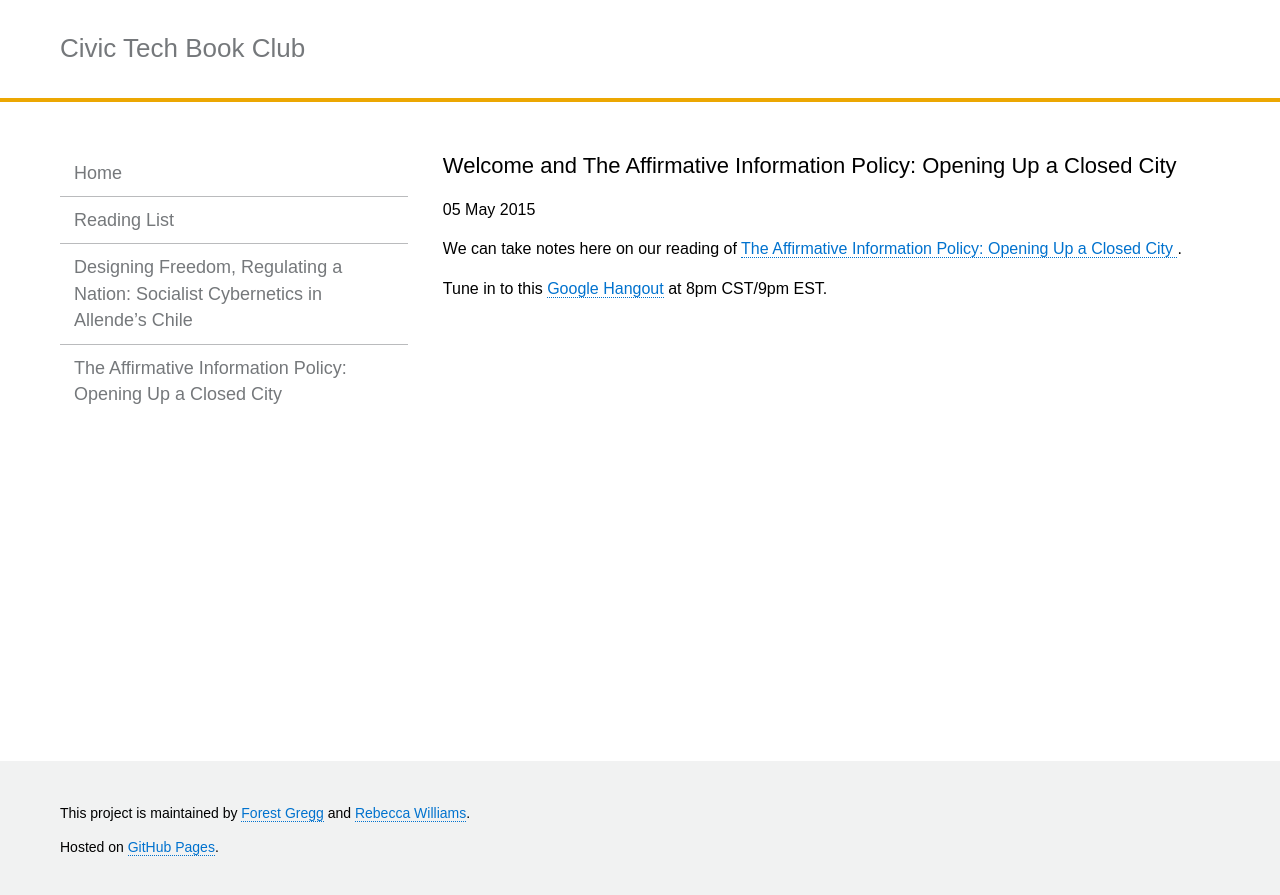
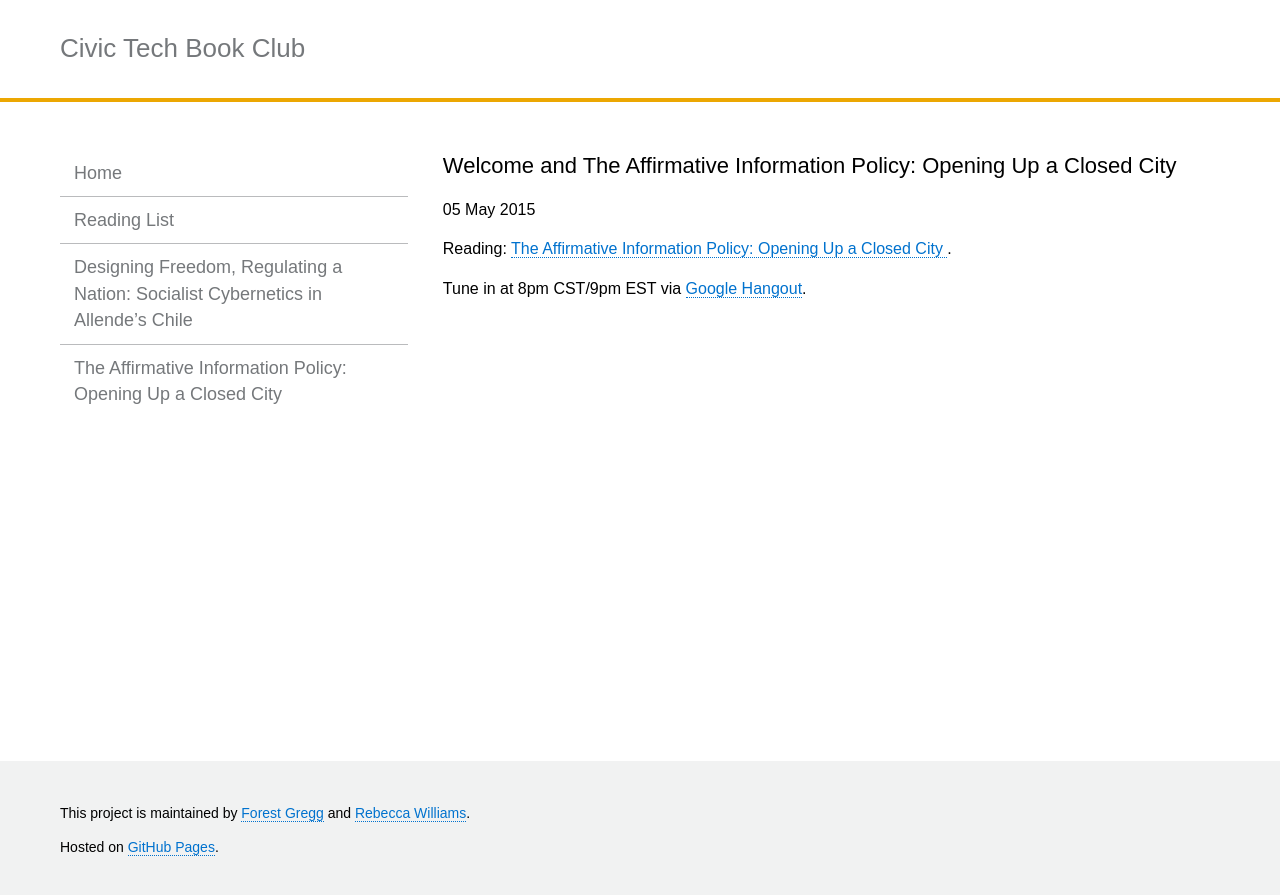
Before and after one commit to rebeccawilliams/bookclub, a Jekyll site: the page built from _posts/2015-05-05-welcome-and-the-affirmative-information-policy.md, in a window 1280 px wide. Shown: the top 895 px of the page. Built offline with Jekyll 4.4.1, drawn with Linux system fonts in a browser that asks for light colours.

Commit message:
Update 2015-05-05-welcome-and-the-affirmative-information-policy.md

```diff
--- a/_posts/2015-05-05-welcome-and-the-affirmative-information-policy.md
+++ b/_posts/2015-05-05-welcome-and-the-affirmative-information-policy.md
@@ -5,6 +5,6 @@ date:   2015-05-05 12:00:00
 categories: jekyll update
 ---
 
-We can take notes here on our reading of [The Affirmative Information Policy: Opening Up a Closed City ](/affirmativeinformationpolicy.html).
+Reading: [The Affirmative Information Policy: Opening Up a Closed City ](/affirmativeinformationpolicy.html).
 
-Tune in to this [Google Hangout](https://plus.google.com/hangouts/_/calendar/ZmdyZWdnQGdtYWlsLmNvbQ.u15uu7ig62sfj5ulnhd5ft56h0?authuser=0) at 8pm CST/9pm EST.
+Tune in at 8pm CST/9pm EST via [Google Hangout](https://plus.google.com/hangouts/_/calendar/ZmdyZWdnQGdtYWlsLmNvbQ.u15uu7ig62sfj5ulnhd5ft56h0?authuser=0).
```
